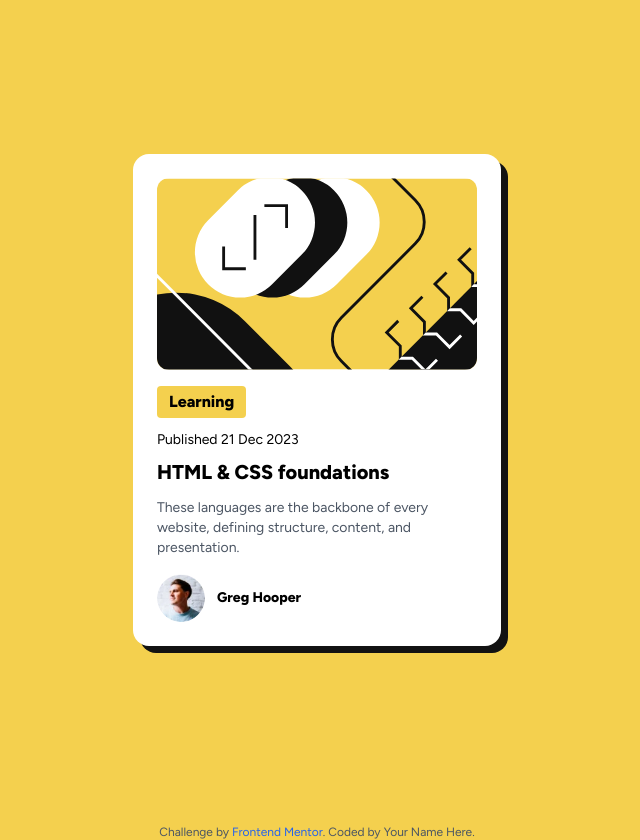
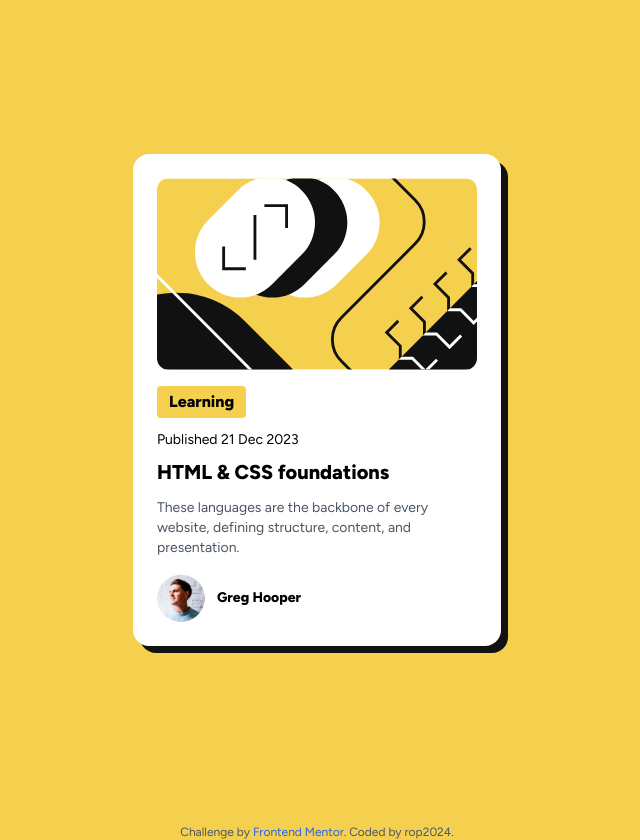
Before and after one commit to rop2024/blog-post-fem, a website: page index.html in a window 1280 px wide. Shown: the whole page, without its empty margins (323-963 px from the left). Drawn offline with nearby package versions, Linux system fonts and the light colour scheme.

Commit message:
final changes

```diff
--- a/index.html
+++ b/index.html
@@ -53,7 +53,7 @@
   <footer>
     <div class="text-center text-xs mt-6">
       Challenge by <a href="https://www.frontendmentor.io?ref=challenge" class="text-blue-600">Frontend Mentor</a>.
-      Coded by <a href="#">Your Name Here</a>.
+      Coded by <a href="https://github.com/rop2024">rop2024</a>.
     </div>
   </footer>
 
```
Also changed, not shown: README-template.md (deleted), README.md, image.png (added).
